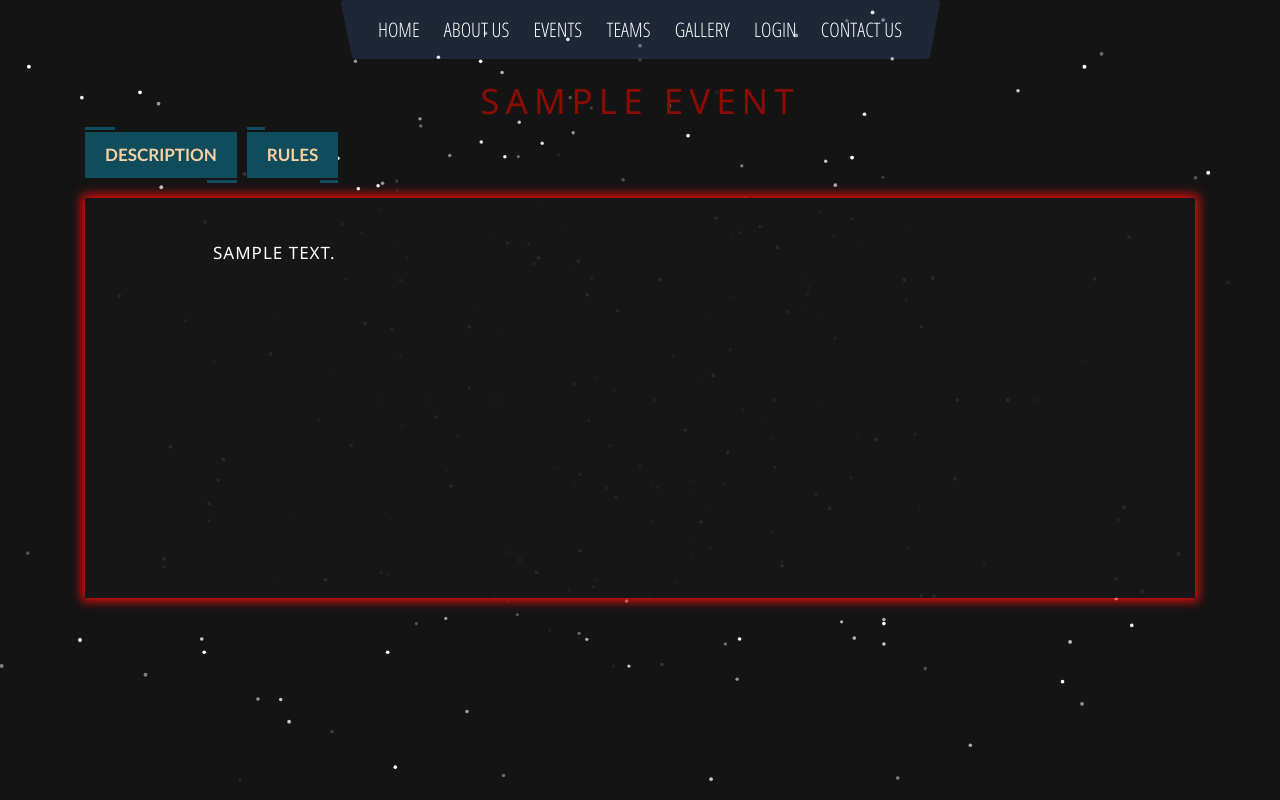
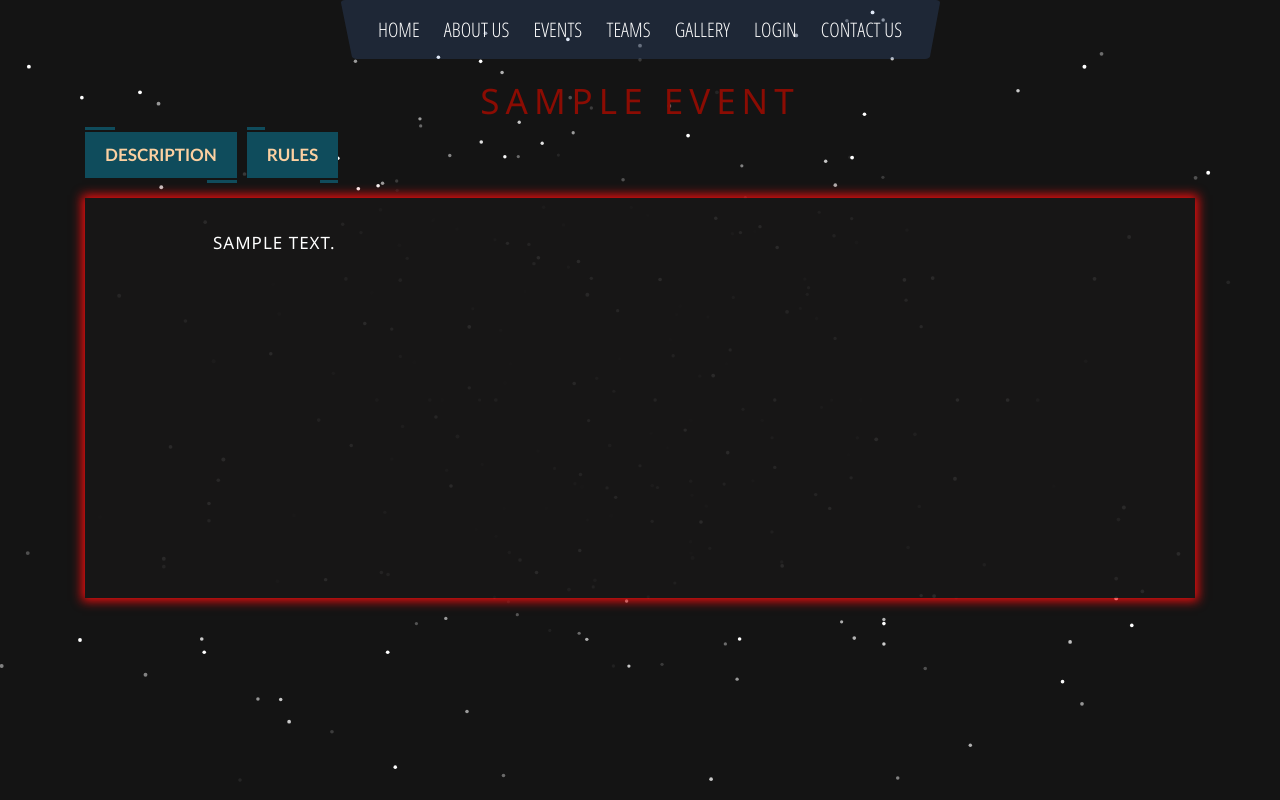
Before and after one commit to MeKISHORE/MCA_IGNITE19, a Django app: template workshop/templates/workshop/event_detail.html in a window 1280 px wide. Run offline with Django 3.2, Linux system fonts and the light colour scheme; the template is opened without the code that fills it: most values are stand-ins (such as "Sample title", 1, 10 or a date in 2020); some libraries are stand-ins or nearby versions.

Commit message:
date ,event details

```diff
--- a/workshop/static/css/event.css
+++ b/workshop/static/css/event.css
@@ -185,6 +185,7 @@ a:hover,a:focus{
 .events {
   color: #fff;
   text-transform: uppercase;
+     text-align:justify;text-justify:inter-word;
   font-size: 17px;
   margin: 10px 0px;
 }
--- a/workshop/templates/workshop/event_detail.html
+++ b/workshop/templates/workshop/event_detail.html
@@ -40,7 +40,7 @@
                             <li role="presentation"><a href="#Section2" aria-controls="profile" role="tab" data-toggle="tab">Rules</a></li>
                         </ul>
                         <!-- Tab panes -->
-                        <div class="tab-content tabs" style="box-shadow: 0px 0px 10px 3px #f20e0e;padding-left:10vw;">
+                        <div class="tab-content tabs" style="box-shadow: 0px 0px 10px 3px #f20e0e;padding:20px 10vw;">
                             <div align="left" role="tabpanel" class="tab-pane active wow fadeIn" id="Section1">
                                     <p class="events">
                                         <script>
@@ -50,7 +50,7 @@
                                     </p>
                             </div>
                             <div align="left" role="tabpanel" class="tab-pane wow fadeIn" id="Section2">
-                                <p class="events">
+                                <p class="events" >
                                     <script>
                                         var x='{{ event_detail.rules }}';
                                         var y=x.replace(/~/g, '<br> ');
```
